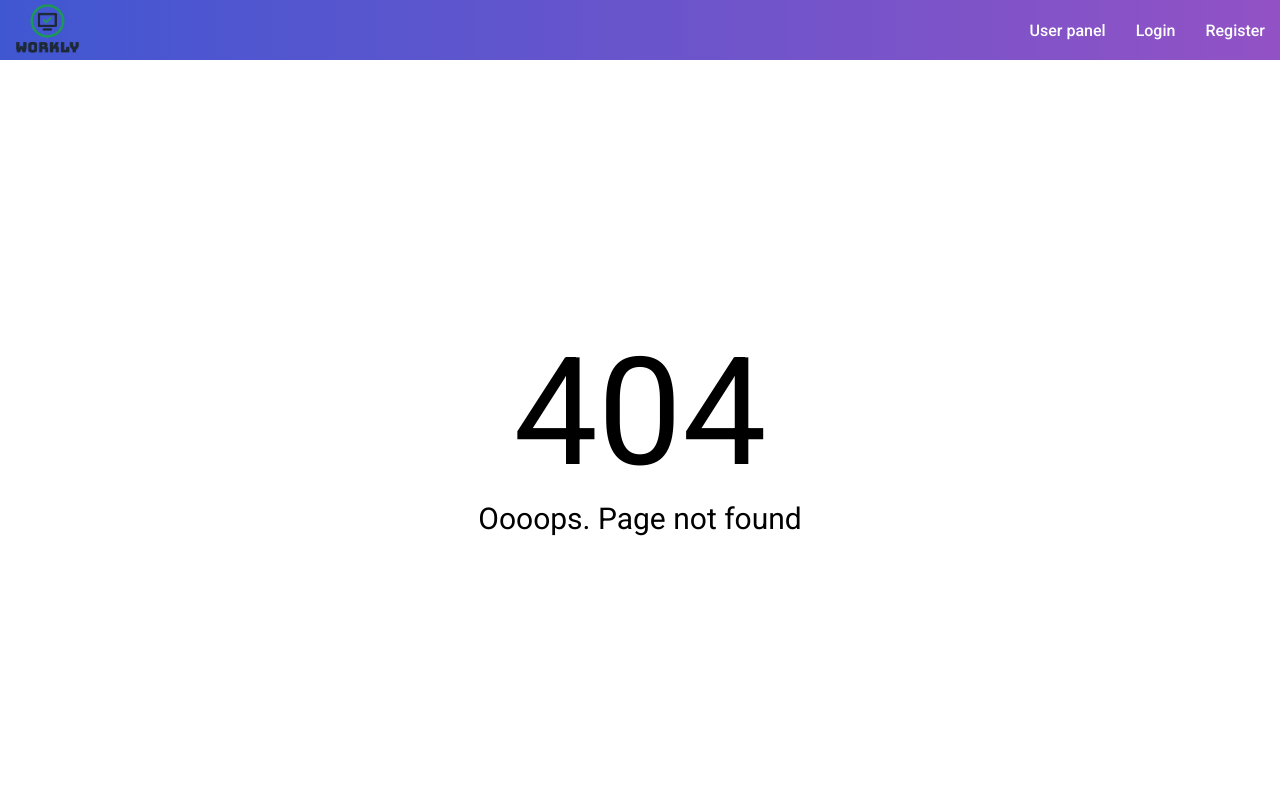
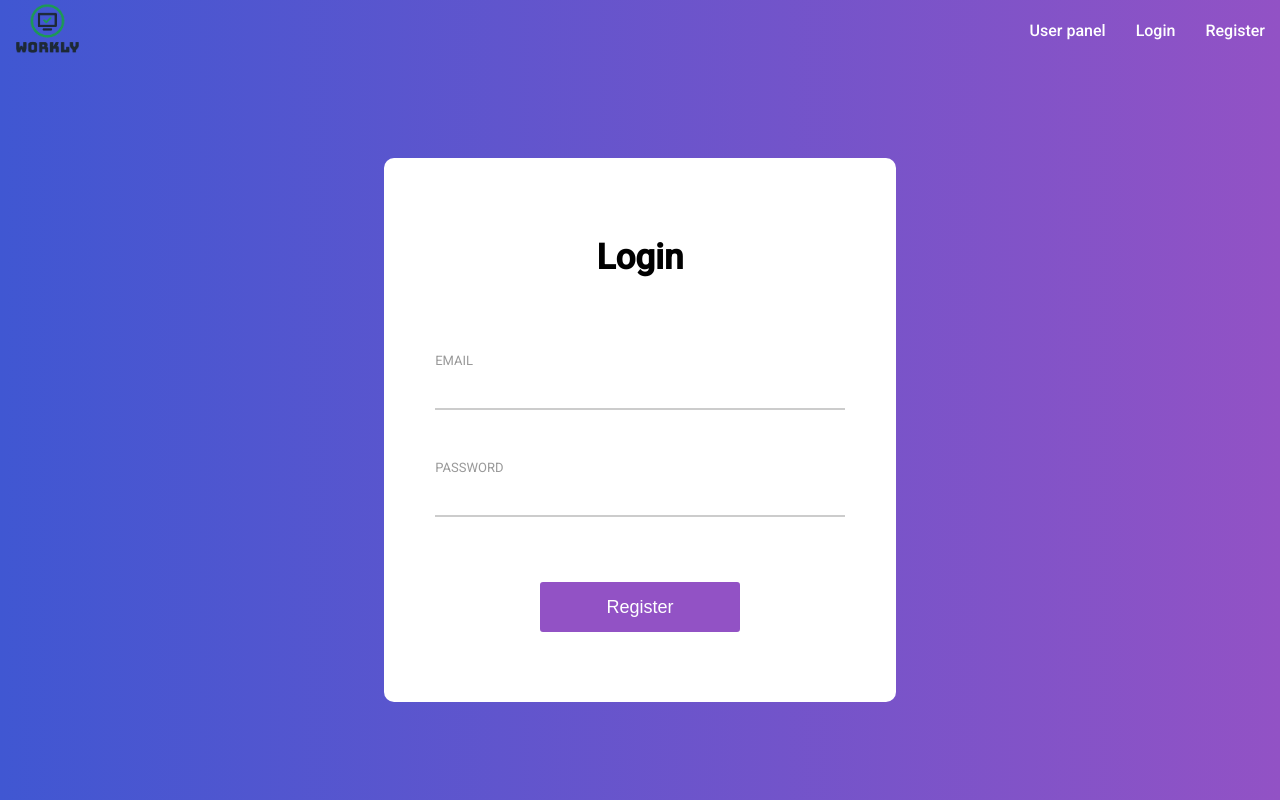
Before and after one commit to jstanislawczyk/WorklyFE, a Vue app: page /login in a window 1280 px wide. Before the commit this address had no page. Built offline with nearby package versions, Linux system fonts and the light colour scheme.

Commit message:
Login form

```diff
--- /dev/null
+++ b/src/components/Login.vue
@@ -0,0 +1,142 @@
+<template>
+  <div class="register">
+    <form
+      @submit.prevent="loginUser"
+      class="register__form"
+    >
+      <h2 class="register__title">Login</h2>
+
+      <label class="label">
+        <span class="label__title">Email</span>
+        <input
+          class="label__input"
+          type="text"
+          v-model="user.email"
+        >
+      </label>
+
+      <label class="label">
+        <span class="label__title">Password</span>
+        <input
+          class="label__input"
+          type="password"
+          v-model="user.password"
+        >
+      </label>
+
+      <button class="register__submit" type="submit">Register</button>
+    </form>
+  </div>
+</template>
+
+<script>
+
+export default {
+  name: 'Login',
+  data() {
+    return {
+      user: {
+        email: '',
+        password: '',
+      },
+    };
+  },
+  methods: {
+    loginUser() {
+      console.log(this.user);
+    },
+  },
+};
+</script>
+
+<style scoped lang="scss">
+
+  @import "../scss/colors.scss";
+  @import "../scss/mixins/common.scss";
+
+  .register {
+    display: flex;
+    justify-content: center;
+    align-items: center;
+    height: 100%;
+    background: $blue-violet-gradient;
+
+    &__form {
+      display: flex;
+      flex-direction: column;
+      align-items: center;
+      width: 40%;
+      height: auto;
+      min-height: 300px;
+      padding: 50px 0;
+      background: #FFF;
+      border-radius: 10px;
+    }
+
+    &__title {
+      margin-bottom: 50px;
+      font-size: 35px;
+    }
+
+    &__submit {
+      @include button(200px, 50px);
+
+      margin: 40px 0 20px;
+    }
+
+    & .label {
+      display: flex;
+      flex-direction: column;
+      align-items: flex-start;
+      position: relative;
+      width: 80%;
+      margin: 25px 0;
+      overflow: hidden;
+
+      &::after {
+        display: block;
+        content: '';
+        width: 100%;
+        height: 2px;
+        position: absolute;
+        bottom: 0;
+        left: -100%;
+        background: $blue-violet-gradient;
+        transition: .5s;
+      }
+
+      &::before {
+        display: block;
+        content: '';
+        width: 100%;
+        height: 2px;
+        position: absolute;
+        bottom: 0;
+        left: 0;
+        background: #CCC;
+        transition: 1s;
+      }
+
+      &:focus-within::after {
+        left: 0;
+      }
+
+      &__title {
+        width: 100%;
+        text-align: left;
+        font-size: 13px;
+        text-transform: uppercase;
+        color: #999;
+      }
+
+      &__input {
+        width: 100%;
+        height: 40px;
+        border: none;
+        font-size: 17px;
+        color: #333;
+      }
+    }
+  }
+
+</style>
--- a/src/router/index.js
+++ b/src/router/index.js
@@ -1,6 +1,7 @@
 import { createRouter, createWebHistory } from 'vue-router';
 import Home from '@/components/Home.vue';
 import Register from '@/components/Register.vue';
+import Login from '@/components/Login.vue';
 import NotFound from '@/views/NotFound.vue';
 
 const routes = [
@@ -15,6 +16,11 @@ const routes = [
     component: Register,
   },
   {
+    path: '/login',
+    name: 'Login',
+    component: Login,
+  },
+  {
     path: '/:catchAll(.*)',
     component: NotFound,
   },
```
